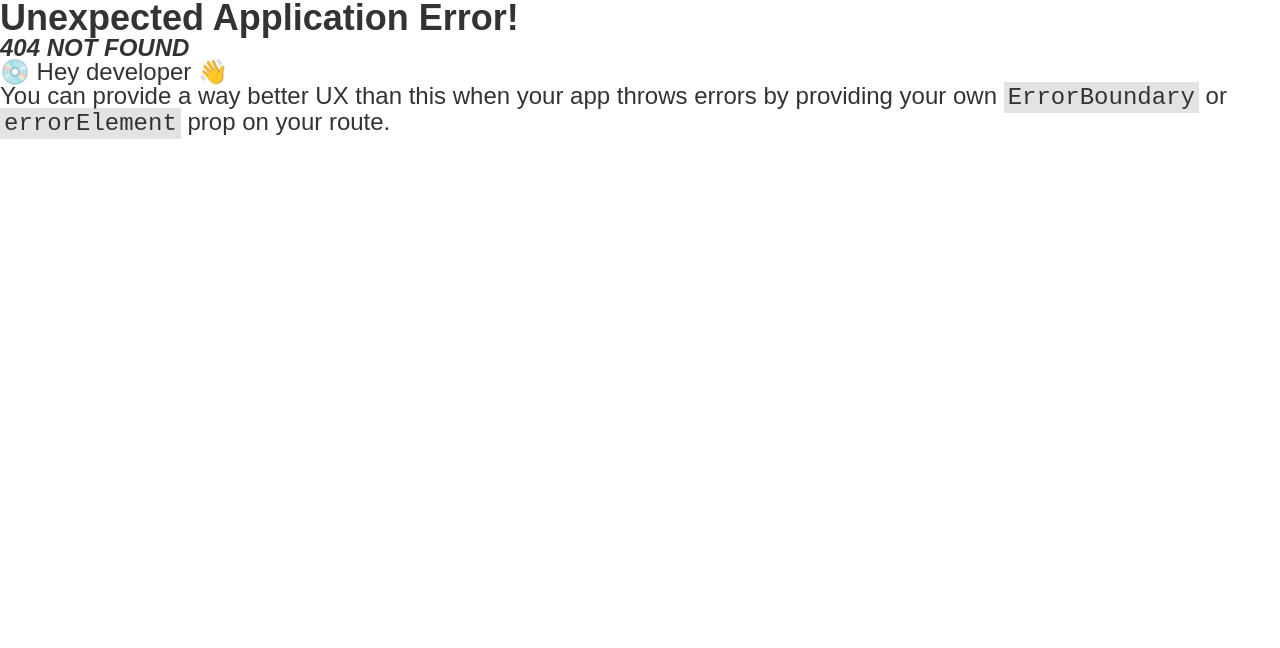
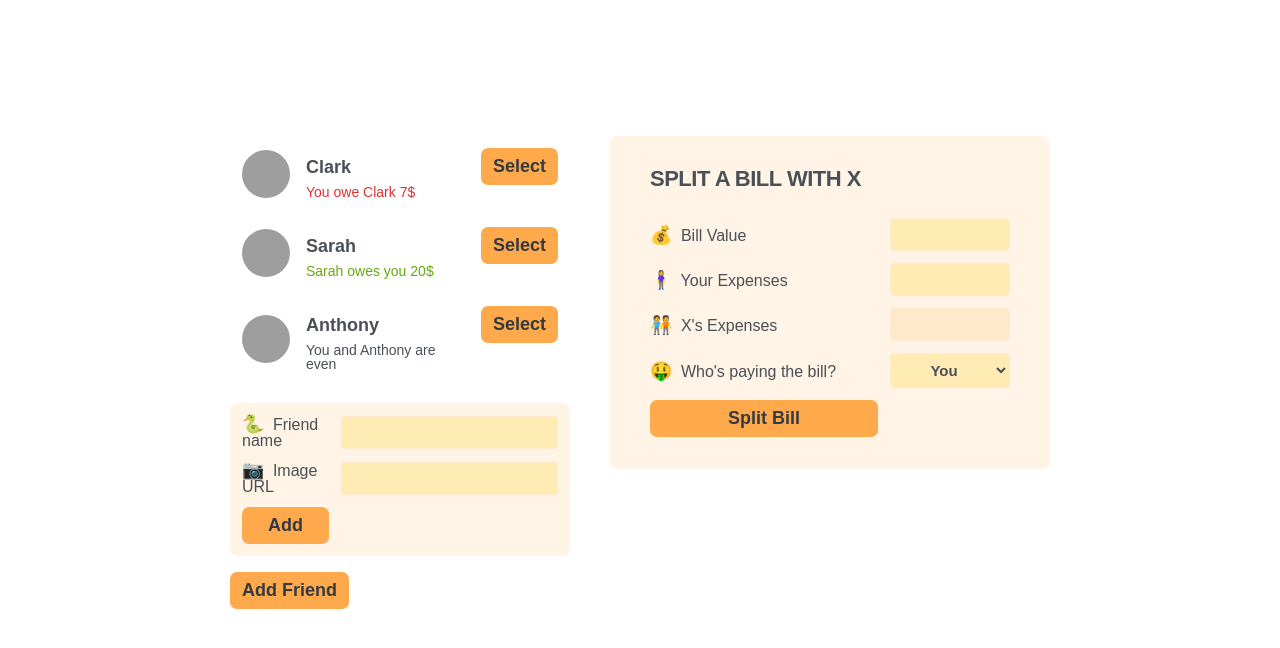
Before and after one commit to salsadsid/react-mini-projects, a React (Create React App) app: page /eat-n-split in a window 1280 px wide. Before the commit this address had no page. Shown: the top 648 px of the page. Built offline with nearby package versions, Linux system fonts and the light colour scheme; grey boxes are pictures that could not be loaded.

Commit message:
eat-n-split-static-part-done

```diff
--- a/src/App.js
+++ b/src/App.js
@@ -17,6 +17,9 @@ export default function App() {
         <p>
           <Link to="/steps"> Steps</Link>
         </p>
+        <p>
+          <Link to="/eat-n-split"> EatNSplit</Link>
+        </p>
       </div>
     </>
   );
--- /dev/null
+++ b/src/projects/EatNSplit/EatNSplit.js
@@ -0,0 +1,111 @@
+import React from "react";
+import styles from "./EatNSplit.module.css";
+const initialFriends = [
+  {
+    id: 118836,
+    name: "Clark",
+    image: "https://i.pravatar.cc/48?u=118836",
+    balance: -7,
+  },
+  {
+    id: 933372,
+    name: "Sarah",
+    image: "https://i.pravatar.cc/48?u=933372",
+    balance: 20,
+  },
+  {
+    id: 499476,
+    name: "Anthony",
+    image: "https://i.pravatar.cc/48?u=499476",
+    balance: 0,
+  },
+];
+
+const EatNSplit = () => {
+  return (
+    <div className={styles.eatnsplit}>
+      <div className={styles.app}>
+        <div className={styles.sidebar}>
+          <FriendList></FriendList>
+          <FormAddFriend></FormAddFriend>
+          <Button>Add Friend</Button>
+        </div>
+        <FormSplitBill />
+      </div>
+    </div>
+  );
+};
+
+function FriendList() {
+  const friends = initialFriends;
+  return (
+    <ul>
+      {friends.map((friend) => (
+        <Friend key={friend.id} friend={friend}></Friend>
+      ))}
+    </ul>
+  );
+}
+
+function Friend({ friend }) {
+  return (
+    <li>
+      <img src={friend.image} alt={friend.name} />
+      <h3 className={styles.sidebar_h3}>{friend.name}</h3>
+      {friend.balance < 0 && (
+        <p className={styles.red}>
+          You owe {friend.name} {Math.abs(friend.balance)}$
+        </p>
+      )}
+      {friend.balance > 0 && (
+        <p className={styles.green}>
+          {friend.name} owes you {Math.abs(friend.balance)}$
+        </p>
+      )}
+      {friend.balance === 0 && <p>You and {friend.name} are even</p>}
+      <Button>Select</Button>
+    </li>
+  );
+}
+
+function Button({ children }) {
+  return <button className={styles.eatnsplit_button}>{children}</button>;
+}
+
+function FormAddFriend() {
+  return (
+    <form className={styles.formaddfriend}>
+      <label>🐍 Friend name</label>
+      <input type="text" className={styles.eatnsplit_input} />
+      <label>📷 Image URL</label>
+      <input type="text" className={styles.eatnsplit_input} />
+      <Button>Add</Button>
+    </form>
+  );
+}
+
+function FormSplitBill() {
+  return (
+    <form className={styles.formsplitbill}>
+      <h2>Split a bill with X</h2>
+
+      <label>💰 Bill Value</label>
+      <input type="text" className={styles.eatnsplit_input} />
+
+      <label>🧍‍♀️ Your Expenses</label>
+      <input type="text" className={styles.eatnsplit_input} />
+
+      <label>🧑‍🤝‍🧑 X's Expenses</label>
+      <input type="text" disabled className={styles.eatnsplit_input} />
+
+      <label>🤑 Who's paying the bill?</label>
+      <select className={styles.eatnsplit_input}>
+        <option value="user">You</option>
+        <option value="friend">X</option>
+      </select>
+      <Button>Split Bill</Button>
+    </form>
+  );
+}
+
+export default EatNSplit;
--- /dev/null
+++ b/src/projects/EatNSplit/EatNSplit.module.css
@@ -0,0 +1,173 @@
+:root {
+  --color-lightest: #fff4e6;
+  --color-light: #ffe8cc;
+  --color-medium: #ffa94d;
+  --color-dark: #ff922b;
+}
+
+* {
+  margin: 0;
+  padding: 0;
+  box-sizing: border-box;
+}
+
+html {
+  font-size: 62.5%;
+  font-family: -apple-system, BlinkMacSystemFont, "Segoe UI", Roboto, Oxygen,
+    Ubuntu, Cantarell, "Open Sans", "Helvetica Neue", sans-serif;
+}
+
+.eatnsplit {
+  height: 100vh;
+  color: #495057;
+  display: flex;
+  align-items: center;
+  justify-content: center;
+}
+
+.app {
+  min-height: 66vh;
+  display: grid;
+  grid-template-columns: 34rem 44rem;
+  column-gap: 4rem;
+  align-items: start;
+}
+
+.eatnsplit_button {
+  background-color: var(--color-medium);
+  color: #343a40;
+  padding: 0.8rem 1.2rem;
+  border: none;
+  border-radius: 7px;
+  font-weight: bold;
+  cursor: pointer;
+  transition: 0.3s;
+}
+
+.eatnsplit_button:hover {
+  background-color: var(--color-dark);
+}
+
+.sidebar ul {
+  list-style: none;
+  display: flex;
+  flex-direction: column;
+  gap: 0.4rem;
+  font-size: 1.4rem;
+  margin-bottom: 2rem;
+}
+
+.sidebar li {
+  display: grid;
+  grid-template-columns: 4.8rem 1fr auto;
+  align-items: center;
+  column-gap: 1.6rem;
+
+  padding: 1.2rem;
+  border-radius: 7px;
+  transition: 0.5s;
+}
+
+.selected,
+.sidebar li:hover {
+  background-color: var(--color-lightest);
+}
+
+.sidebar li img {
+  border-radius: 50%;
+  width: 100%;
+  grid-row: span 2;
+}
+
+.sidebar_h3 {
+  grid-row: 1;
+  grid-column: 2;
+  text-transform: none;
+  font-size: large;
+}
+
+.sidebar li p {
+  grid-row: 2;
+  grid-column: 2;
+}
+
+.sidebar li .button {
+  grid-row: span 2;
+  grid-column: 3;
+}
+
+.sidebar > .button {
+  float: right;
+  margin-right: 1.2rem;
+}
+
+.green {
+  color: #66a80f;
+}
+
+.red {
+  color: #e03131;
+}
+
+form {
+  font-size: 1.6rem;
+  display: grid;
+  align-items: center;
+  gap: 1.2rem;
+
+  background-color: var(--color-lightest);
+  border-radius: 7px;
+}
+
+.formaddfriend {
+  grid-template-columns: 1fr 1.5fr;
+  margin-bottom: 1.6rem;
+  padding: 1.2rem;
+}
+.formsplitbill {
+  grid-template-columns: 1fr 12rem;
+  padding: 3.2rem 4rem;
+}
+
+label {
+  font-weight: 500;
+}
+
+label::first-letter {
+  display: inline-block;
+  margin-right: 4px;
+  font-size: 1.8rem;
+}
+
+.eatnsplit_input,
+select {
+  font-family: inherit;
+  color: inherit;
+  font-size: 1.5rem;
+  padding: 0.7rem;
+  text-align: center;
+  border: 1px solid var(--color-light);
+  border-radius: 4px;
+  transition: 0.3s;
+}
+.eatnsplit_input:disabled {
+  background-color: #ffe8cc;
+}
+.eatnsplit_input:focus,
+select:focus {
+  outline: none;
+  border: 1px solid var(--color-dark);
+}
+
+form .button {
+  margin-top: 0.6rem;
+  grid-column: 2;
+}
+
+form h2 {
+  grid-column: 1 / -1;
+  font-size: 2.2rem;
+  text-transform: uppercase;
+  letter-spacing: -0.5px;
+  margin-bottom: 1.6rem;
+}
--- a/src/routes/routes.js
+++ b/src/routes/routes.js
@@ -4,6 +4,7 @@ import TravelList from "../projects/TravelList/TravelList";
 import FlashCard from "../projects/FlashCard/FlashCard";
 import Accordion from "../projects/Accordion/Accordion";
 import Steps from "../projects/Steps/Steps";
+import EatNSplit from "../projects/EatNSplit/EatNSplit";
 
 const router = createBrowserRouter([
   {
@@ -26,6 +27,10 @@ const router = createBrowserRouter([
     path: "steps",
     element: <Steps></Steps>,
   },
+  {
+    path: "eat-n-split",
+    element: <EatNSplit></EatNSplit>,
+  },
 ]);
 
 export default router;
```
